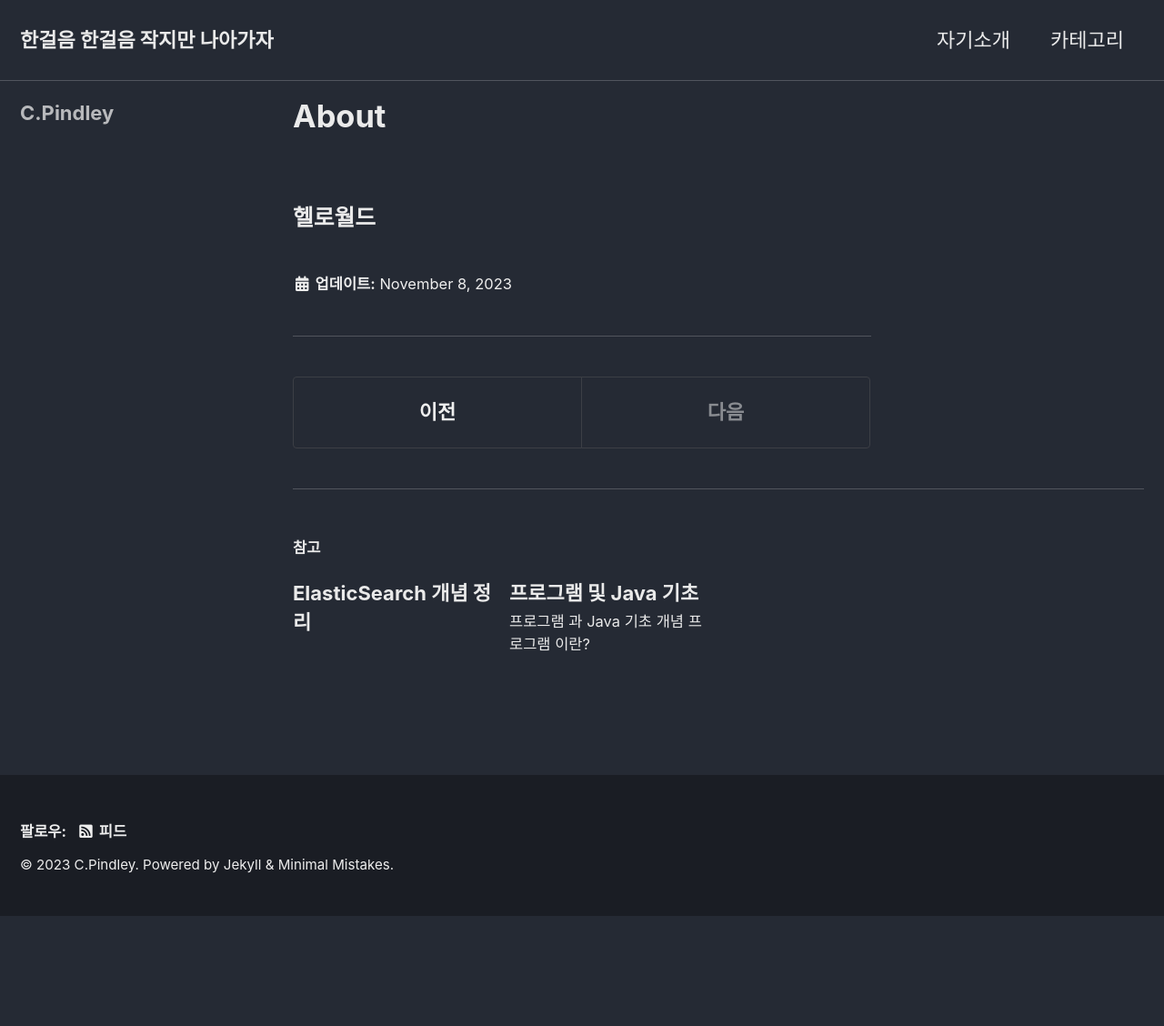
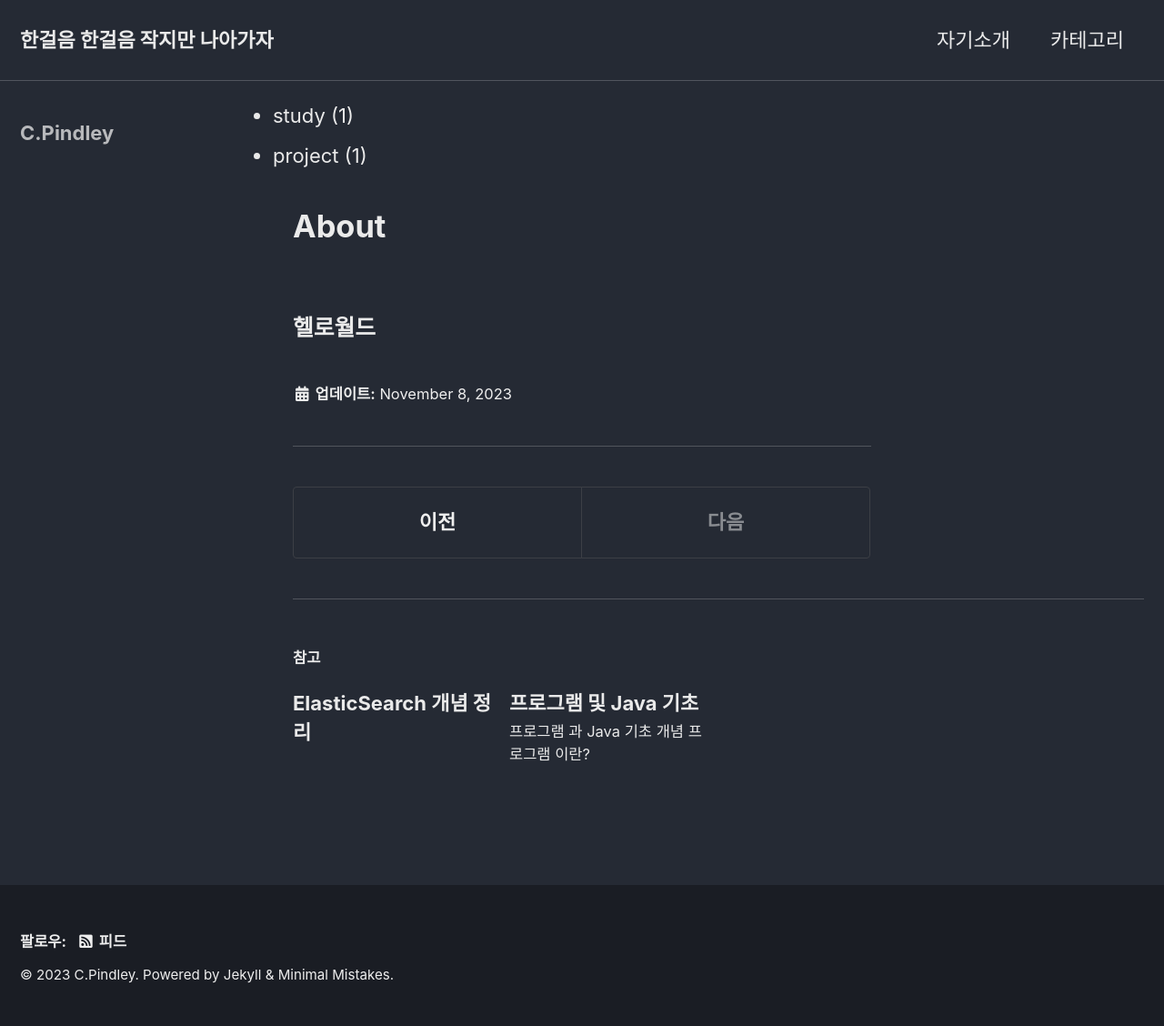
Before and after one commit to dmsgus6523/dmsgus6523.github.io, a Jekyll site: the page built from _posts/2023-11-08-about.md, in a window 1280 px wide. Shown: the whole page at 91% size. Built offline with Jekyll 4.4.1, drawn with Linux system fonts in a browser that asks for light colours; cached includes are drawn as plain includes; before the commit the page ends 1007 px from its top, so only the background shows below that.

Commit message:
카테고리 위치 변경

```diff
--- a/_includes/sidebar.html
+++ b/_includes/sidebar.html
@@ -17,3 +17,11 @@
   {% endif %}
   </div>
 {% endif %}
+
+<div class="col-lg-4 col-md-2">
+  <ul>
+    {% for category in site.categories %}
+      <li>{{ category | first }} ({{ category | last | size }})</li>
+    {% endfor %}
+  </ul>
+</div>
```
Also changed, not shown: _layouts/home.html (+0 -7 lines).
